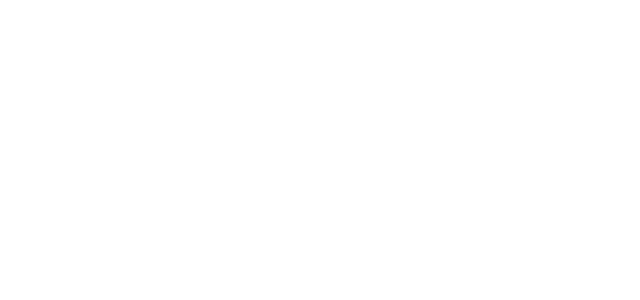
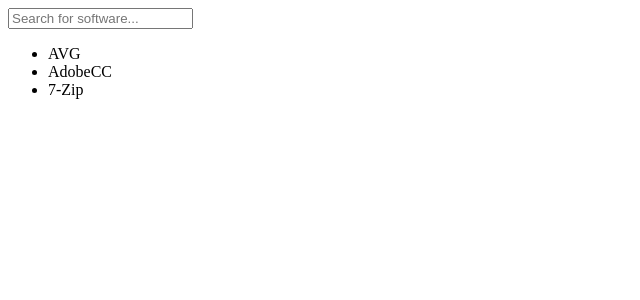
Before and after one commit to cpgillem/software-selector, a Vue app: page / in a window 1280 px wide. Shown: the top 300 px of the page, without its empty margins (0-640 px from the left). Built offline with nearby package versions, Linux system fonts and the light colour scheme.

Commit message:
Add basic list filtering component.

```diff
--- a/src/App.vue
+++ b/src/App.vue
@@ -1,15 +1,16 @@
 <template>
   <div id="app">
+      <SoftwareSelector />
   </div>
 </template>
 
 <script>
-import SoftwareList from './components/SoftwareList.vue'
+import SoftwareSelector from './components/SoftwareSelector.vue';
 
 export default {
   name: 'app',
   components: {
-    SoftwareList
+    SoftwareSelector
   }
 }
 </script>
--- a/src/components/SoftwareList.vue
+++ /dev/null
@@ -1,18 +0,0 @@
-<template>
-  <div class="softwareList">
-
-  </div>
-</template>
-
-<script>
-export default {
-  name: 'SoftwareList',
-  props: {
-  }
-}
-</script>
-
-<!-- Add "scoped" attribute to limit CSS to this component only -->
-<style scoped>
-
-</style>
--- /dev/null
+++ b/src/components/SoftwareSelector.vue
@@ -0,0 +1,45 @@
+<template>
+    <div>
+        <input
+            v-model="searchTerm"
+            placeholder="Search for software..."
+            type="text"
+        />
+        <ul>
+            <li v-for="s in filteredSoftware" :key="s.id">{{ s.name }}</li>
+        </ul>
+    </div>
+</template>
+
+<script>
+export default {
+    data() {
+        return {
+            searchTerm: '',
+            software: [
+                {
+                    id: '1',
+                    name: 'AVG',
+                },
+                {
+                    id: '2',
+                    name: 'AdobeCC',
+                },
+                {
+                    id: '3',
+                    name: '7-Zip',
+                }
+            ],
+        };
+    },
+    computed: {
+        filteredSoftware: function() {
+            // Filter software
+            var that = this;
+            return this.software.filter(function(s) {
+                return s.name.includes(that.searchTerm);
+            });
+        }
+    }
+};
+</script>
```
